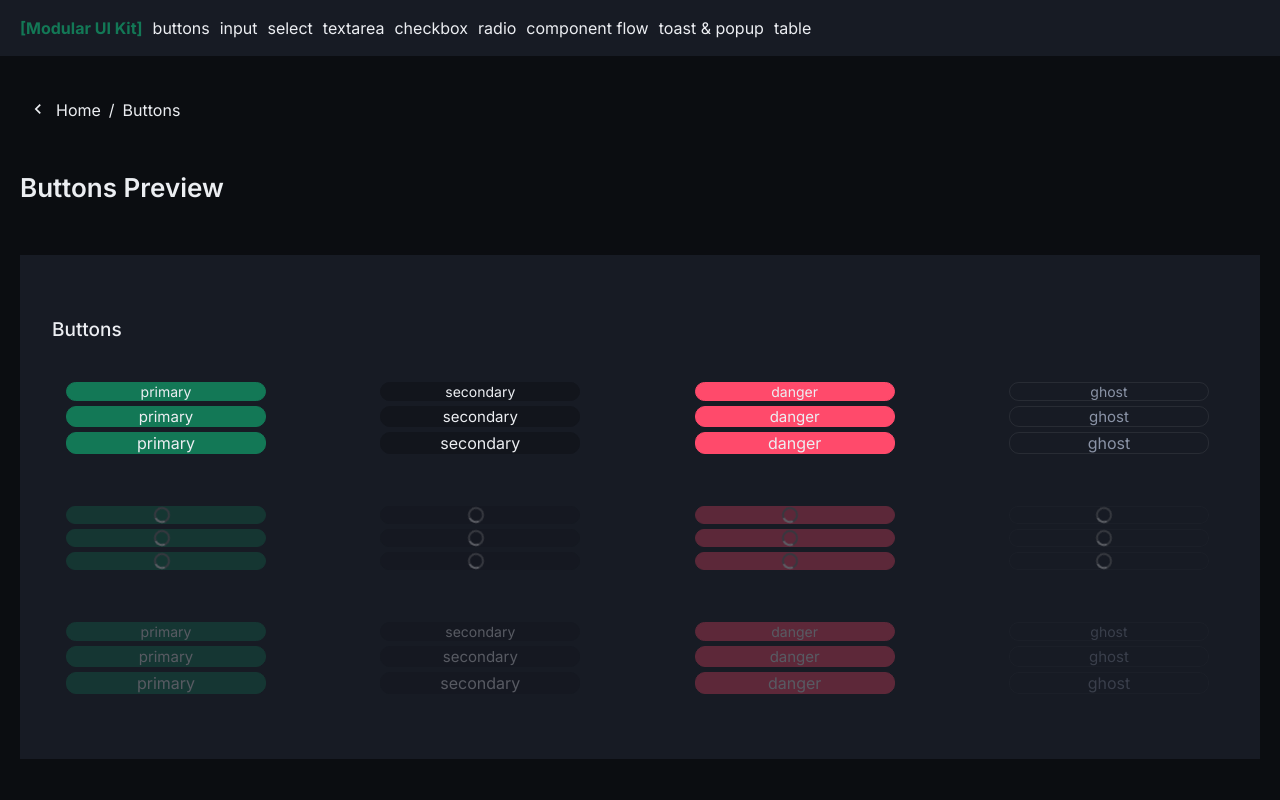
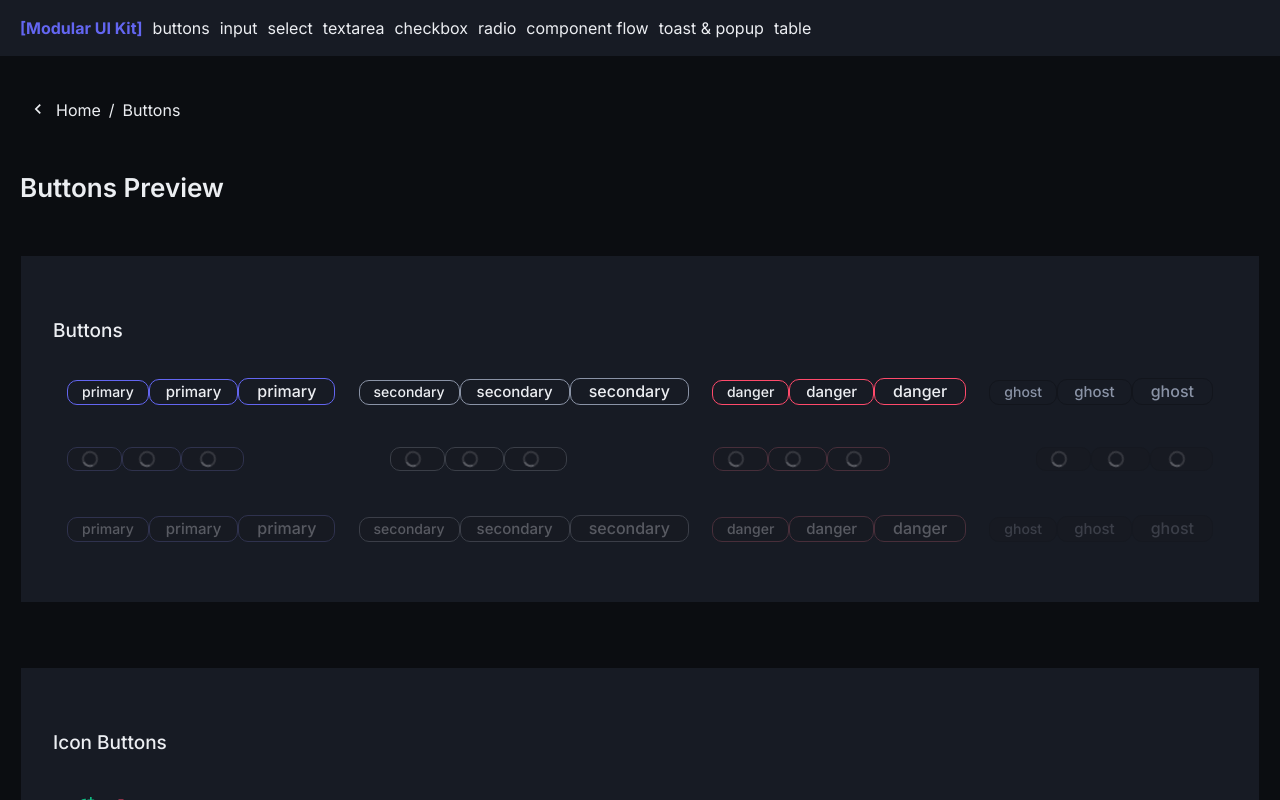
Before and after one commit to eugenia-vitinschii/modular-ui-kit, a Vue app: page /ui/buttons in a window 1280 px wide. Shown: the top 800 px of the page. Built offline with nearby package versions, Linux system fonts and the light colour scheme.

Commit message:
refactor(base-button): update mixins, styles and integrate ui types

```diff
--- a/src/assets/sass/abstracts/_colors.sass
+++ b/src/assets/sass/abstracts/_colors.sass
@@ -14,8 +14,8 @@ $bg-code: #1e2330
 $border-color: rgba(236, 238, 242, 0.08)
 
 /* === accent colors === */
-$primary: #137856
-$primary-hover: #00cc88
+$primary: #6366f1
+$primary-hover: #4f46e5
 $danger: #ff4a6b
 $success: #10b981
 $warning: #f59e0b
--- a/src/assets/sass/abstracts/_mixins.sass
+++ b/src/assets/sass/abstracts/_mixins.sass
@@ -7,9 +7,9 @@
    font-size: $font-size
    line-height: $line-height
 
-@mixin font-style($color: $text, $spaceding-top: 0, $text-align: left)
+@mixin font-style($color: $text, $space-top: 0, $text-align: left)
    color: $color
-   padding-top: $spaceding-top
+   padding-top: $space-top
    text-align: $text-align
 
 /* === BORDER === */
@@ -18,12 +18,12 @@
    border-radius: $border-radius
 
 /* === BUTTONS ===*/
-@mixin button-size($height, $spaceding, $font-size)
+@mixin button-size($height, $padding-x, $font-size)
    height: $height
-   padding: 0 $spaceding
+   padding: 3px $padding-x
    font-size: $font-size
 
-@mixin button-variant($bg, $color, $border-color, $hover-bg: null)
+@mixin button-variant($border-color, $bg, $color, $hover-bg: null)
    @include border($border-color: $border-color, $border-radius: 10px)
    background: $bg
    color: $color
@@ -32,8 +32,14 @@
          background: $hover-bg
       @else
          filter: brightness(1.1)
+   &:active:not(:disabled)
+      transform: scale(0.97)
+      filter: brightness(0.9)
    &:disabled
       opacity: 0.3
+      filter: grayscale(0.5)
+      cursor: not-allowed
+      transform: none
 
 /* === FORM ELEMENTS === */
 @mixin form-element($bg: $bg-soft)
@@ -64,6 +70,7 @@
 /* ===  UI ELEMNTS & BLOKS === */
 //for blocks  [forms, cards. sections,...]
 @mixin container($bg: $bg-card)
+   @include border()
    width: 100%
    background: $bg
    transition: $transition
--- a/src/assets/sass/abstracts/_variables.sass
+++ b/src/assets/sass/abstracts/_variables.sass
@@ -22,7 +22,7 @@ $opacity: 0.4
 /* === borders === */
 $border-width: 1px
 $border-style: solid
-$border-radius: 0px
+$border-radius: 0
 
 /*=== SPACE TOKENS  ===*/
 //elements [input, buttons, icons, ...]
--- a/src/assets/sass/components/ui/buttons/_base-button.sass
+++ b/src/assets/sass/components/ui/buttons/_base-button.sass
@@ -1,28 +1,25 @@
 /* === BASE BUTTON === */
 
-//components/button
 @use '../../../abstracts/_variables' as *
 @use '../../../abstracts/_colors' as *
 @use '../../../abstracts/_mixins' as *
 
-
 .btn
-   display: flex
+   display: inline-flex
    align-items: center
    justify-content: center
-   border-radius: 12px
-   border-color: transparent
-   width: 200px
-   margin: 5px 5px 5px 0px
-   padding: 20px
+   gap: 8px
+   font-family: inherit
+   font-weight: 500
+   line-height: 1.2
+   user-select: none
+   white-space: nowrap
+   cursor: pointer
    transition: $transition
-   font-family: inherit
-   cursor: pointer
-   &:disabled
-      opacity: $opacity
-      cursor: not-allowed
+   outline: none
+   border: none
 
-/*=== SIZES ===*/
+/*=== SIZES [height, padding-x, font size] ===*/
 .btn--sm
    @include button-size(38, 14px, 14px)
 .btn--md
@@ -30,18 +27,24 @@
 .btn--lg
    @include button-size(50, 18px, 16px)
 
-/*=== VARIANTS ===*/
+/*=== VARIANTS [border-color, bg, text color,  hover: bg] ===*/
 .btn--primary
-   @include button-variant($primary, $text,$primary,  $bg-card)
+   @include button-variant($primary, $bg-card, $text, $primary)
 
 .btn--secondary
-   @include button-variant( $bg-soft,$text, $bg-soft, $bg-card)
+    @include button-variant($text-muted, $bg-card, $text, $text-muted)
+
+.btn--success
+   @include button-variant($success, $bg-card, $text, $success)
+
+.btn--warning
+    @include button-variant($warning, $bg-card, $text, $warning)
 
 .btn--danger
-   @include button-variant($danger,$text,$danger,  $bg-card)
+    @include button-variant($danger, $bg-card, $text, $danger)
 
 .btn--ghost
-   @include button-variant( transparent, $text-muted, $border-color, $bg-soft)
+   @include button-variant($bg-soft, $bg-card, $text-muted)
 
 
 /*=== LOADING ===*/
```
Also changed, not shown: src/components/ui/buttons/BaseButton.vue (+4 -6 lines).
